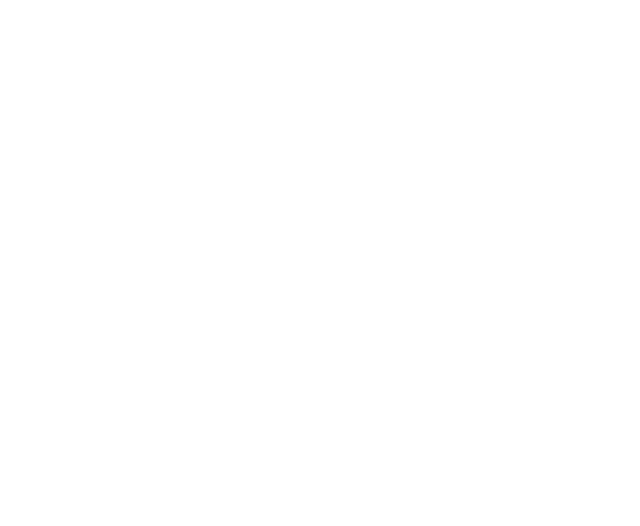
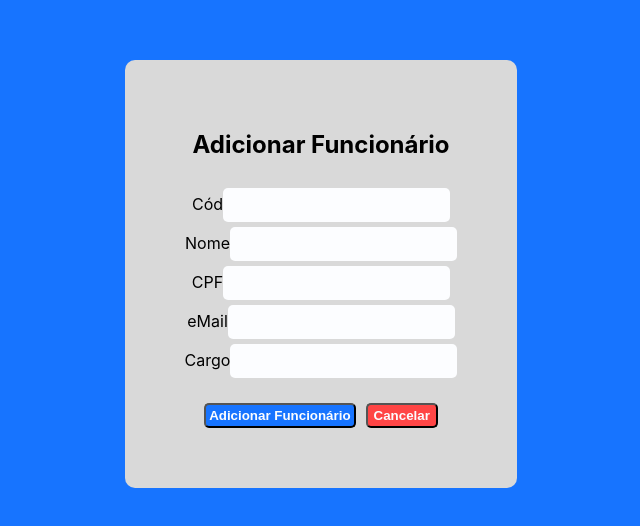
Before and after one commit to Congeski/mercado_express, a Vue app: page /addEmployeeView in a window 1280 px wide. Before the commit this address had no page. Shown: the part 126-652 px from the top of the page, without its empty margins (319-959 px from the left). Built offline with nearby package versions, Linux system fonts and the light colour scheme.

Commit message:
feat: AddEmployees

```diff
--- a/frontend/src/router/index.js
+++ b/frontend/src/router/index.js
@@ -12,6 +12,7 @@
 import ReportView from '@/views/ReportView.vue'
 import AddProdutoView from '@/views/AddProdutoView.vue'
 import RemoveProdutoView from '@/views/RemoveProdutoView.vue'
+import AddEmployeeView from '@/views/AddEmployeeView.vue'
 
 const router = createRouter({
   history: createWebHistory(import.meta.env.BASE_URL),
@@ -28,7 +29,8 @@
     { path: '/suppliersView', name: 'suppliersView', component: SuppliersView },
     { path: '/reportView', name: 'reportView', component: ReportView },
     { path: '/addProdutoView', name: 'addProdutoView', component: AddProdutoView },
-    { path: '/removeProdutoView', name: 'removeProdutoView', component: RemoveProdutoView }
+    { path: '/removeProdutoView', name: 'removeProdutoView', component: RemoveProdutoView },
+    { path: '/addEmployeeView', name: 'addEmployeeView', component: AddEmployeeView }
   ]
 });
 
--- /dev/null
+++ b/frontend/src/views/AddEmployeeView.vue
@@ -0,0 +1,126 @@
+<script setup>
+  import { ref } from 'vue';
+  import { employees } from '../data'; // Supondo que você tenha um array chamado 'employees'
+  import { useRouter } from 'vue-router';
+
+  const novoFuncionario = ref({
+    code: '',
+    name: '',
+    cpf: '',
+    email: '',
+    role: ''
+  });
+
+  const router = useRouter();
+
+  const adicionarFuncionario = () => {
+    employees.push({
+      code: novoFuncionario.value.code,
+      name: novoFuncionario.value.name,
+      cpf: novoFuncionario.value.cpf,
+      email: novoFuncionario.value.email,
+      role: novoFuncionario.value.role
+    });
+
+    novoFuncionario.value.code = '';
+    novoFuncionario.value.name = '';
+    novoFuncionario.value.cpf = '';
+    novoFuncionario.value.email = '';
+    novoFuncionario.value.role = '';
+
+    router.push('/employeesView');
+  };
+
+  function goBack() {
+    router.push('/employeesView');
+  }
+</script>
+
+<template>
+  <div class="page-container">
+    <div class="add-product">
+        <h2>Adicionar Funcionário</h2>
+        <div>
+          <form @submit.prevent="adicionarFuncionario" class="product-form">
+          <div>
+            <label for="code">Cód</label>
+            <input class="xp-input" type="text" id="code" v-model="novoFuncionario.code">
+          </div>
+          <div>
+            <label for="name">Nome</label>
+            <input class="xp-input" type="text" id="name" v-model="novoFuncionario.name">
+          </div>
+          <div>
+            <label for="cpf">CPF</label>
+            <input type="text" class="xp-input" id="cpf" v-model="novoFuncionario.cpf">
+          </div>
+          <div>
+            <label for="email">eMail</label>
+            <input type="email" class="xp-input" id="email" v-model="novoFuncionario.email">
+          </div>
+          <div>
+            <label for="role">Cargo</label>
+            <input type="text" class="xp-input" id="role" v-model="novoFuncionario.role">
+          </div>
+          <div class="buttons-container">
+            <button class="div-button" type="submit">Adicionar Funcionário</button>
+            <button class="exit-button" type="reset" @click="goBack">Cancelar</button>
+          </div>
+        </form>
+        </div>
+    </div>
+  </div>
+</template>
+
+<style scoped>
+  .buttons-container {
+      display: flex;
+      flex-direction: row;
+      margin-top: 20px;
+  }
+
+  .exit-button {
+      margin-left: 10px;
+  }
+
+  .div-button {
+      padding: 3px;
+  }
+
+  .product-form {
+      display: flex;
+      flex-direction: column;
+      padding: 10px;
+      justify-content: center;
+      align-items: center;
+      gap: 5px;
+  }
+
+  .xp-input {
+      background: var(--xp-white);
+  }
+
+  .add-product {
+      background: var(--xp-cream);
+      border-radius: 10px;
+      padding: 50px;
+      display: flex;
+      flex-direction: column;
+      justify-content: center;
+      align-items: center;
+  }
+
+  .div-button {
+      background: var(--xp-blue);
+      color: var(--xp-white);
+      display: flex;
+      gap: 50px;
+  }
+
+  .stock-container {
+      width: 80%;
+      background-color: var(--xp-cream);
+      border-radius: 10px;
+      margin-top: 70px;
+  }
+</style>
--- a/frontend/src/views/EmployeesView.vue
+++ b/frontend/src/views/EmployeesView.vue
@@ -15,7 +15,7 @@
         <div class="table-container">
             <ProductsTable :employees="employeesStore.employees"/>
             <div class="buttons-container">
-                <div class="div-button">ADICIONAR FUNCIONARIO</div>
+                <RouterLink class="link-nostyling" to="/addEmployeeView"><div class="div-button">ADICIONAR FUNCIONARIO</div></RouterLink>
             </div>
         </div>
     </div>
--- a/frontend/src/views/RemoveProdutoView.vue
+++ b/frontend/src/views/RemoveProdutoView.vue
@@ -29,7 +29,6 @@
     }
 
   const removerProduto = () => {
-    // Encontra o índice do produto na lista de produtos
     const index = products.findIndex(prod => prod.id === produtoId.value);
 
     if (index !== -1) {
```
